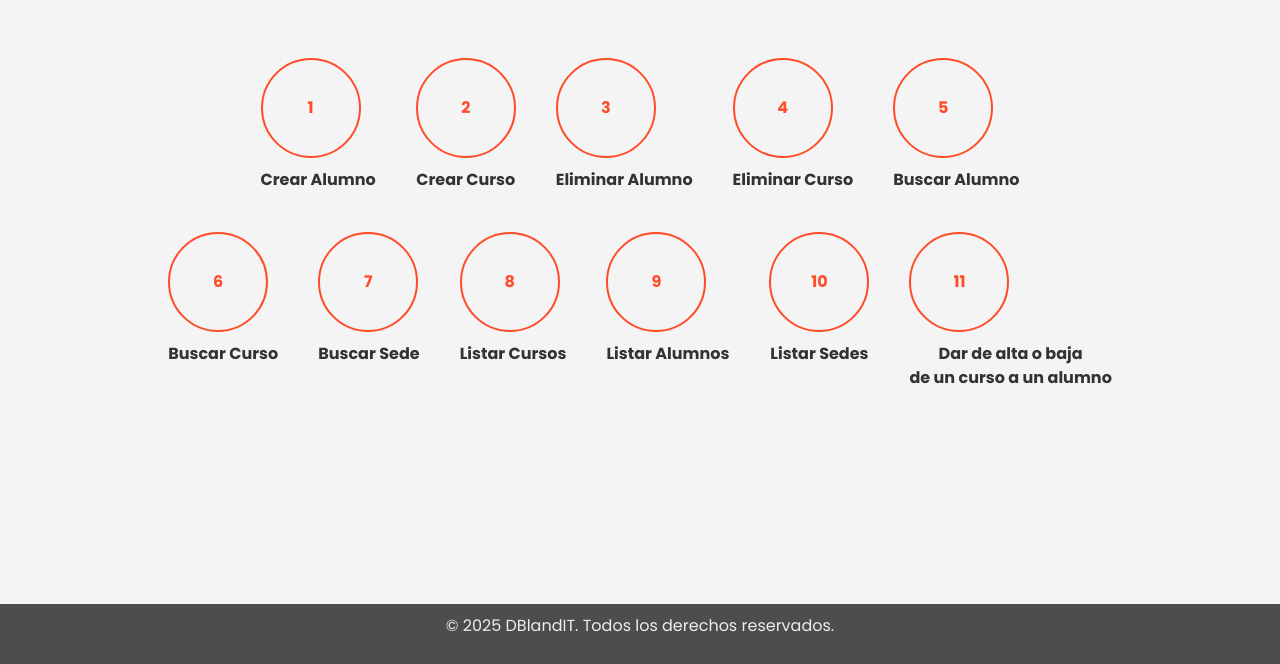
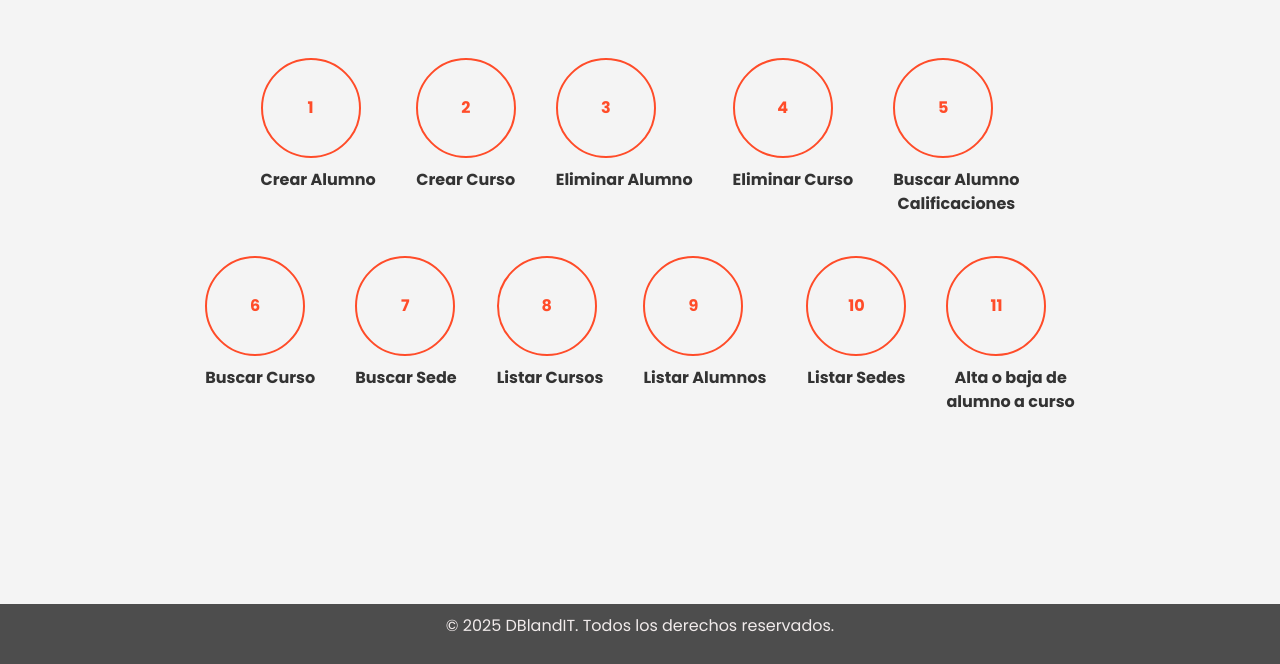
Before and after one commit to camisolimano/challengeDesarrolllo, a Django app: page /pagina_principal/ in a window 1280 px wide. Shown: the part 136-800 px from the top of the page. Run offline with Django 5.2, Linux system fonts and the light colour scheme; the visitor is signed in with stand-in values (Sample User, id 1); some libraries are stand-ins or nearby versions.

Commit message:
cambio pag principal

```diff
--- a/gestionCursos/templates/base.html
+++ b/gestionCursos/templates/base.html
@@ -62,7 +62,7 @@
                       <a class="dropdown-item" href="{% url 'borrar_Alumno' %}">Eliminar Alumno</a>
                       <a class="dropdown-item" href="{% url 'alta_baja_cursos' %}">Dar de Baja/Alta Alumno</a>
                       <a class="dropdown-item" href="{% url 'listado_Alumnos' %}">Listado de Alumnos</a>
-                      <a class="dropdown-item" href="{% url 'detalles_Alumno' %}">Buscar Alumno</a>
+                      <a class="dropdown-item" href="{% url 'detalles_Alumno' %}">Buscar Alumno - Calificaciones</a>
                   </div>
               </li>
               <li class="nav-item dropdown">
--- a/gestionCursos/templates/pagina_principal.html
+++ b/gestionCursos/templates/pagina_principal.html
@@ -118,7 +118,8 @@
                     <a class="dropdown-item" href="{% url 'borrar_Alumno' %}">Eliminar Alumno</a>
                     <a class="dropdown-item" href="{% url 'alta_baja_cursos' %}">Dar de Baja/Alta Alumno</a>
                     <a class="dropdown-item" href="{% url 'listado_Alumnos' %}">Listado de Alumnos</a>
-                    <a class="dropdown-item" href="{% url 'detalles_Alumno' %}">Buscar Alumno</a>
+                    <a class="dropdown-item" href="{% url 'detalles_Alumno' %}">Buscar Alumno - Calificaciones</a>
+
                 </div>
             </li>
             <li class="nav-item dropdown">
@@ -173,7 +174,7 @@
         </div>
         <div>
             <a href="{% url 'detalles_Alumno' %}" class="circle">5</a>
-            <div class="circle-label">Buscar Alumno</div>
+            <div class="circle-label">Buscar Alumno <br> Calificaciones </div>
         </div>
     </div>
     <div class="row-container">
@@ -199,9 +200,10 @@
         </div>
         <div>
             <a href="{% url 'alta_baja_cursos' %}" class="circle">11</a>
-            <div class="circle-label">Dar de alta o baja<br>de un curso a un alumno</div>
+            <div class="circle-label">Alta o baja de<br> alumno a curso</div>
         </div>
     </div>
+
 </div>
 <footer>
     <p>&copy; 2025 DBlandIT. Todos los derechos reservados.</p>
```
